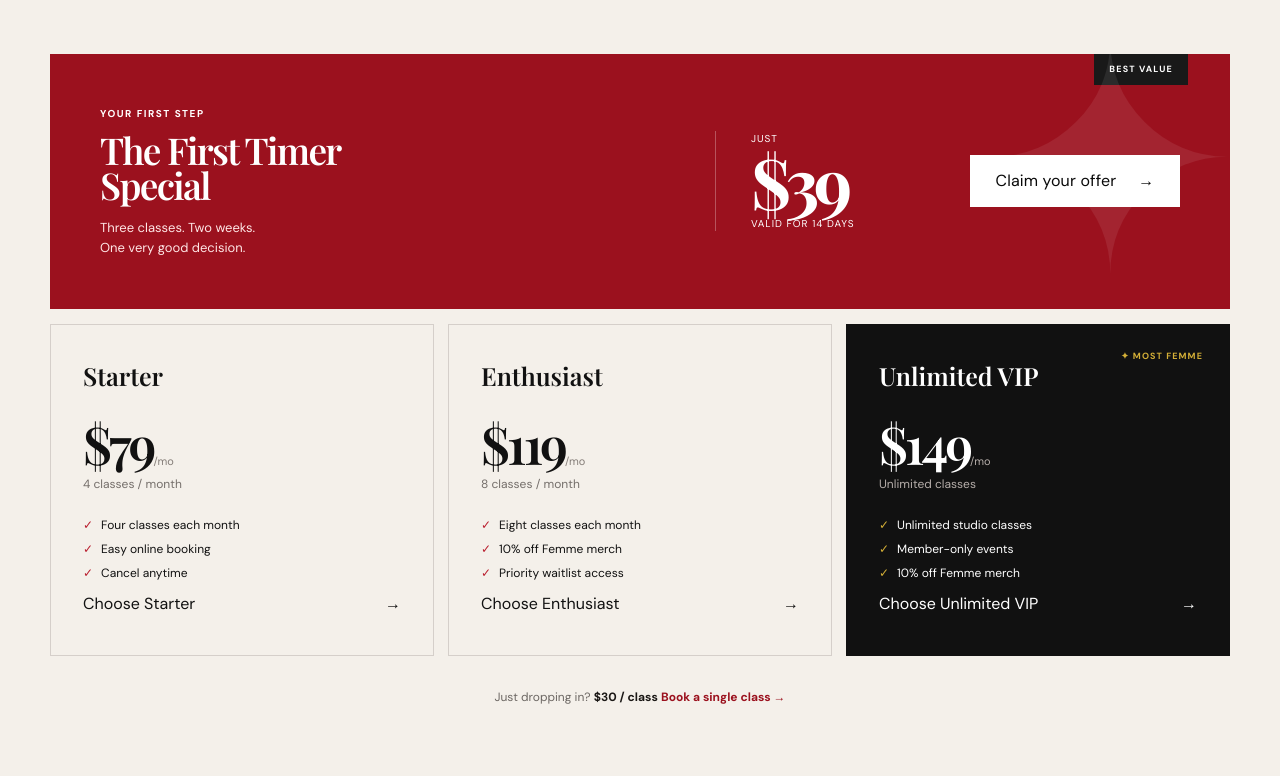
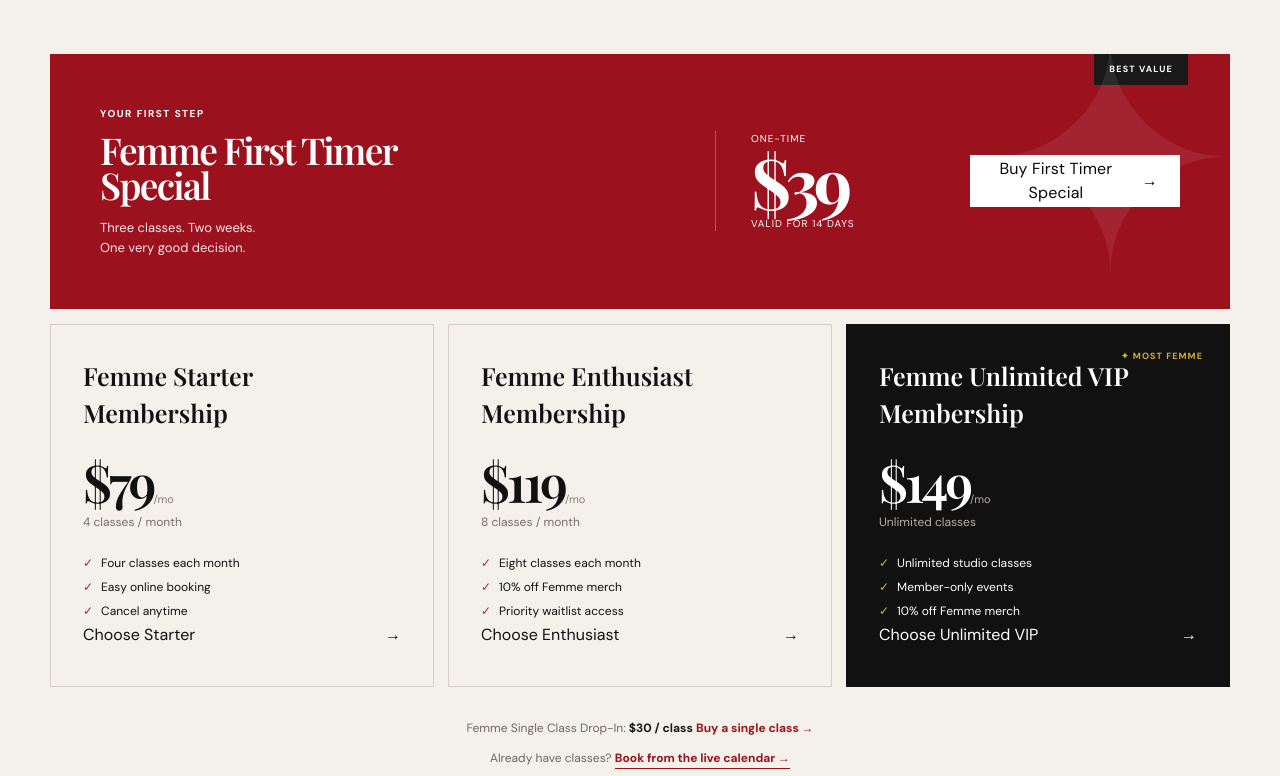
Before and after one commit to thekkcnet-cloud/femme-kollective-dallas, a Next.js app: page / in a window 1280 px wide. Shown: the part 2885-3661 px from the top of the page. Built offline with nearby package versions, Linux system fonts and the light colour scheme; a web font is replaced by a local one.

Commit message:
Sync pricing and booking links

```diff
--- a/app/checkout/success/page.tsx
+++ b/app/checkout/success/page.tsx
@@ -3,8 +3,8 @@ export default function CheckoutSuccess() {
     <main className="checkout-result">
       <p className="eyebrow red"><i /> Payment received</p>
       <h1>Welcome to your<br /><em>Femme era.</em></h1>
-      <p>Your secure checkout is complete. Watch your inbox for your receipt and next steps.</p>
-      <a className="button button-primary" href="/#classes">View classes <span>→</span></a>
+      <p>Your secure checkout is complete. Choose your class time on the live Femme calendar.</p>
+      <a className="button button-primary" href="https://www.thekkc.net/schedule" target="_top">Book your class <span>→</span></a>
     </main>
   );
 }
--- a/app/page.tsx
+++ b/app/page.tsx
@@ -6,10 +6,12 @@ const departments = [
   ["05", "Flex Appeal", "Lengthen and strengthen your dance body.", "Explore flexibility →"],
 ];
 
+const scheduleUrl = "https://www.thekkc.net/schedule";
+
 const plans = [
-  { slug: "starter" as const, name: "Starter", price: "$79", detail: "4 classes / month", perks: ["Four classes each month", "Easy online booking", "Cancel anytime"] },
-  { slug: "enthusiast" as const, name: "Enthusiast", price: "$119", detail: "8 classes / month", perks: ["Eight classes each month", "10% off Femme merch", "Priority waitlist access"] },
-  { slug: "unlimited-vip" as const, name: "Unlimited VIP", price: "$149", detail: "Unlimited classes", perks: ["Unlimited studio classes", "Member-only events", "10% off Femme merch"], vip: true },
+  { slug: "starter" as const, name: "Femme Starter Membership", buttonLabel: "Choose Starter", price: "$79", detail: "4 classes / month", perks: ["Four classes each month", "Easy online booking", "Cancel anytime"] },
+  { slug: "enthusiast" as const, name: "Femme Enthusiast Membership", buttonLabel: "Choose Enthusiast", price: "$119", detail: "8 classes / month", perks: ["Eight classes each month", "10% off Femme merch", "Priority waitlist access"] },
+  { slug: "unlimited-vip" as const, name: "Femme Unlimited VIP Membership", buttonLabel: "Choose Unlimited VIP", price: "$149", detail: "Unlimited classes", perks: ["Unlimited studio classes", "Member-only events", "10% off Femme merch"], vip: true },
 ];
 
 const instructors = [
@@ -26,7 +28,7 @@ export default function Home() {
         <nav className="nav container" aria-label="Main navigation">
           <a className="brand" href="#top"><span>FEMME</span> KOLLECTIVE</a>
           <div className="nav-links"><a href="#classes">Classes</a><a href="#membership">Membership</a><a href="#parties">Private parties</a></div>
-          <a className="nav-cta" href="#membership">Book a class <span>↗</span></a>
+          <a className="nav-cta" href={scheduleUrl} target="_top">Book a class <span>↗</span></a>
         </nav>
         <div className="hero-glow" />
         <div className="hero-orbit orbit-one" /><div className="hero-orbit orbit-two" />
@@ -34,7 +36,7 @@ export default function Home() {
           <p className="eyebrow"><i /> A women-centered movement studio · Dallas</p>
           <h1>Reclaim your<br /><em>confidence.</em></h1>
           <p className="hero-copy">Reconnect with your flow through pole, heels, and sensual movement in a space made for every version of you.</p>
-          <div className="hero-actions"><a className="button button-primary" href="#membership">Claim 3 classes for $39 <span>→</span></a><a className="button button-ghost" href="#classes">View class schedule</a></div>
+          <div className="hero-actions"><a className="button button-primary" href="#membership">Claim 3 classes for $39 <span>→</span></a><a className="button button-ghost" href={scheduleUrl} target="_top">View class schedule</a></div>
           <div className="hero-foot"><div className="avatars"><b>J</b><b>M</b><b>A</b><b>S</b></div><p><strong>500+ women</strong> moving with us in Dallas</p></div>
         </div>
         <div className="hero-side-note">move like you mean it <span>✦</span></div>
@@ -52,14 +54,15 @@ export default function Home() {
 
       <section className="departments container" id="classes">
         <div className="section-heading split"><div><p className="eyebrow red"><i /> Find your flow</p><h2>Your movement,<br /><em>your rules.</em></h2></div><p>Come exactly as you are. Leave with a little more of yourself.</p></div>
-        <div className="department-grid">{departments.map(([number, title, copy, link], index) => <article className={`department-card card-${index + 1}`} key={title}><span className="card-number">{number}</span><div className="card-overlay" /><div className="department-copy"><h3>{title}</h3><p>{copy}</p><a href="#membership">{link}</a></div><span className="card-spark">✦</span></article>)}</div>
-        <div className="schedule-callout"><span className="circle-arrow">↗</span><p>Not sure where to start? <strong>Find the class that fits your energy.</strong></p><a href="#membership">Browse the schedule</a></div>
+        <div className="department-grid">{departments.map(([number, title, copy, link], index) => <article className={`department-card card-${index + 1}`} key={title}><span className="card-number">{number}</span><div className="card-overlay" /><div className="department-copy"><h3>{title}</h3><p>{copy}</p><a href={scheduleUrl} target="_top">{link}</a></div><span className="card-spark">✦</span></article>)}</div>
+        <div className="schedule-callout"><span className="circle-arrow">↗</span><p>Not sure where to start? <strong>Find the class that fits your energy.</strong></p><a href={scheduleUrl} target="_top">Browse the schedule</a></div>
       </section>
 
       <section className="pricing" id="membership"><div className="container"><div className="pricing-top"><div><p className="eyebrow red"><i /> Come as you are</p><h2>Start your<br /><em>Femme era.</em></h2></div><p>Choose the rhythm that feels right. No contracts. Just your next move.</p></div>
-        <div className="intro-offer"><div className="best-ribbon">BEST VALUE</div><div><p className="eyebrow">Your first step</p><h3>The First Timer<br />Special</h3><p className="offer-copy">Three classes. Two weeks.<br />One very good decision.</p></div><div className="offer-price"><small>Just</small><b>$39</b><small>Valid for 14 days</small></div><CheckoutButton className="button button-light" plan="first-timer">Claim your offer <span>→</span></CheckoutButton></div>
-        <div className="plan-grid">{plans.map((plan) => <article className={`plan ${plan.vip ? "vip" : ""}`} key={plan.name}>{plan.vip && <div className="vip-label">✦ MOST FEMME</div>}<p className="plan-name">{plan.name}</p><p className="plan-price">{plan.price}<small>/mo</small></p><p className="plan-detail">{plan.detail}</p><ul>{plan.perks.map((perk) => <li key={perk}><span>✓</span>{perk}</li>)}</ul><CheckoutButton plan={plan.slug} className="plan-link">Choose {plan.name} <span>→</span></CheckoutButton></article>)}</div>
-        <p className="drop-in">Just dropping in? <strong>$30 / class</strong> <CheckoutButton plan="drop-in">Book a single class →</CheckoutButton></p>
+        <div className="intro-offer"><div className="best-ribbon">BEST VALUE</div><div><p className="eyebrow">Your first step</p><h3>Femme First Timer<br />Special</h3><p className="offer-copy">Three classes. Two weeks.<br />One very good decision.</p></div><div className="offer-price"><small>One-time</small><b>$39</b><small>Valid for 14 days</small></div><CheckoutButton className="button button-light" plan="first-timer">Buy First Timer Special <span>→</span></CheckoutButton></div>
+        <div className="plan-grid">{plans.map((plan) => <article className={`plan ${plan.vip ? "vip" : ""}`} key={plan.name}>{plan.vip && <div className="vip-label">✦ MOST FEMME</div>}<p className="plan-name">{plan.name}</p><p className="plan-price">{plan.price}<small>/mo</small></p><p className="plan-detail">{plan.detail}</p><ul>{plan.perks.map((perk) => <li key={perk}><span>✓</span>{perk}</li>)}</ul><CheckoutButton plan={plan.slug} className="plan-link">{plan.buttonLabel} <span>→</span></CheckoutButton></article>)}</div>
+        <p className="drop-in">Femme Single Class Drop-In: <strong>$30 / class</strong> <CheckoutButton plan="drop-in">Buy a single class →</CheckoutButton></p>
+        <p className="pricing-schedule">Already have classes? <a href={scheduleUrl} target="_top">Book from the live calendar →</a></p>
       </div></section>
 
       <section className="parties" id="parties"><div className="party-visual"><div className="party-arch" /><p>THE NIGHT<br />IS <em>YOURS.</em></p></div><div className="party-copy"><p className="eyebrow red"><i /> Private experiences</p><h2>Celebrate with<br />the <em>Kollective.</em></h2><p>Turn up the music and bring your people. From bachelorettes to birthdays to the girls&apos; night you&apos;ve been trying to plan, we&apos;ll make it a whole moment.</p><div className="party-tags"><span>Bachelorette</span><span>Birthday</span><span>Girls&apos; night out</span></div><a href="mailto:thekkc.net@gmail.com?subject=Femme%20Private%20Party" className="button button-primary">Inquire about a party <span>→</span></a></div></section>
@@ -68,7 +71,7 @@ export default function Home() {
 
       <section className="faq"><div className="container faq-grid"><div><p className="eyebrow red"><i /> You&apos;re wondering</p><h2>Let&apos;s make<br />this <em>easy.</em></h2><p className="faq-intro">Your only job is to show up. We&apos;ll take care of the rest.</p></div><div className="faq-list"><details open><summary>What do I wear?<span>+</span></summary><p>Wear something you can move in and feel good in. Fitted shorts or leggings and a tee are perfect for your first class. Heels are welcome for heels classes, but never required to start.</p></details><details><summary>Do I need any experience?<span>+</span></summary><p>Absolutely not. Beginner-friendly classes are built for your first spin, first strut, and every brave try in between.</p></details><details><summary>Is Femme for all body types?<span>+</span></summary><p>Yes. Full stop. Femme is designed as a judgment-free room for every body and every starting point.</p></details><details><summary>Where are you located?<span>+</span></summary><p>We&apos;re inside The Kreative Kollective Campus at 8438 Old Hickory Trail, Dallas, TX 75237.</p></details></div></div></section>
 
-      <footer><div className="footer-top container"><div><a className="brand" href="#top"><span>FEMME</span> KOLLECTIVE</a><p>Move. Feel. Become.</p></div><div className="footer-links"><a href="#classes">Classes</a><a href="#membership">Membership</a><a href="#parties">Private parties</a><a href="mailto:thekkc.net@gmail.com">Contact</a></div><div className="footer-contact"><p>8438 Old Hickory Trail<br />Dallas, TX 75237</p><p><a href="mailto:thekkc.net@gmail.com">thekkc.net@gmail.com</a></p></div></div><div className="footer-bottom container"><p>© 2026 Femme Kollective · A Kreative Kollective Campus experience</p><div><a href="#top">Instagram</a><a href="#top">TikTok</a></div></div></footer>
+      <footer><div className="footer-top container"><div><a className="brand" href="#top"><span>FEMME</span> KOLLECTIVE</a><p>Move. Feel. Become.</p></div><div className="footer-links"><a href={scheduleUrl} target="_top">Class schedule</a><a href="#membership">Membership</a><a href="#parties">Private parties</a><a href="mailto:thekkc.net@gmail.com">Contact</a></div><div className="footer-contact"><p>8438 Old Hickory Trail<br />Dallas, TX 75237</p><p><a href="mailto:thekkc.net@gmail.com">thekkc.net@gmail.com</a></p></div></div><div className="footer-bottom container"><p>© 2026 Femme Kollective · A Kreative Kollective Campus experience</p><div><a href="#top">Instagram</a><a href="#top">TikTok</a></div></div></footer>
     </main>
   );
 }
--- a/components/checkout-button.tsx
+++ b/components/checkout-button.tsx
@@ -25,7 +25,13 @@ export function CheckoutButton({ plan, className, children }: CheckoutButtonProp
       });
       const payload = (await response.json()) as { url?: string; error?: string };
       if (!response.ok || !payload.url) throw new Error(payload.error ?? "Checkout is unavailable");
-      window.location.assign(payload.url);
+      // The site is embedded on Wix, so send checkout to the top-level window.
+      // This prevents Stripe from being trapped inside the page iframe.
+      if (window.top) {
+        window.top.location.href = payload.url;
+      } else {
+        window.location.assign(payload.url);
+      }
     } catch (checkoutError) {
       setError(checkoutError instanceof Error ? checkoutError.message : "Checkout is unavailable");
       setLoading(false);
```
Also changed, not shown: app/globals.css.
